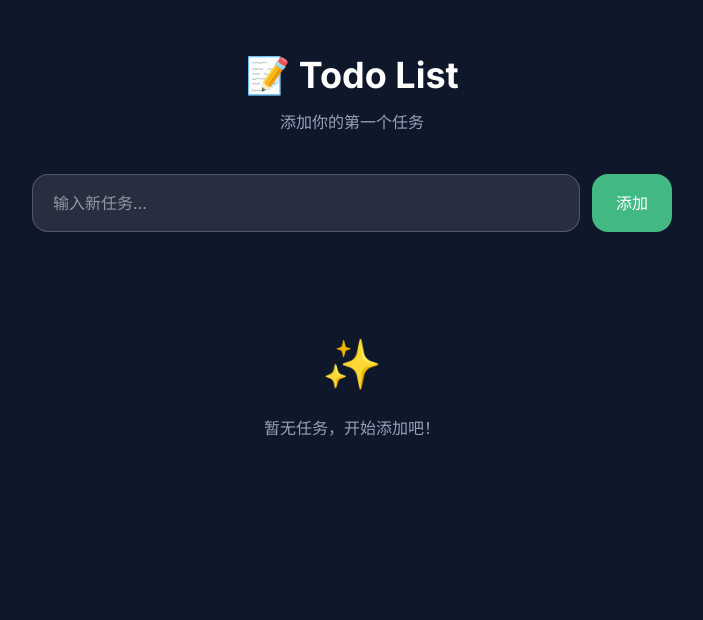
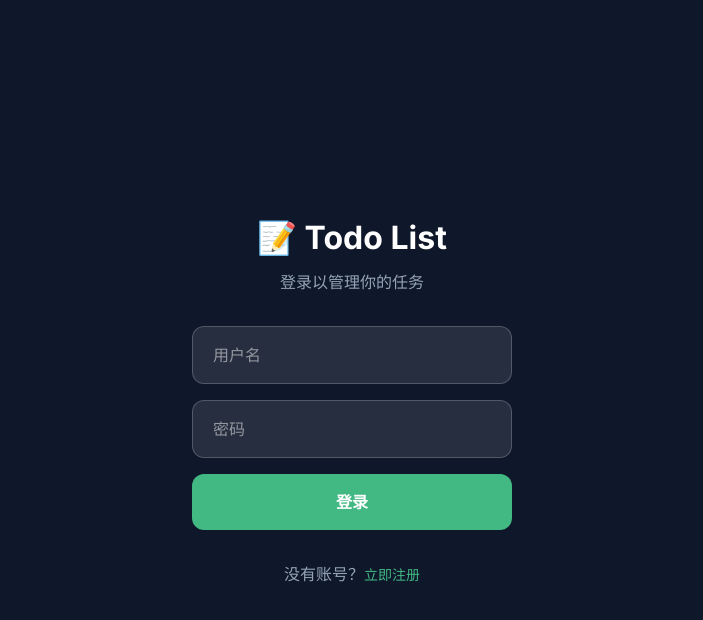
Before and after one commit to zyileven/myClawBot, a Next.js app: page / in a window 1280 px wide. Shown: the top 620 px of the page, without its empty margins (288-991 px from the left). Built offline with nearby package versions, Linux system fonts and the light colour scheme.

Commit message:
feat: 添加登录注册功能，用户数据独立存储
- 登录/注册/退出功能
- 每个用户独立的 todo 数据（localStorage 隔离）
- 密码验证
- 主题色统一为 Vue 绿色

```diff
--- a/src/app/page.tsx
+++ b/src/app/page.tsx
@@ -1,6 +1,13 @@
 "use client";
 
 import { useState, useEffect } from "react";
+
+interface User {
+  id: string;
+  username: string;
+  password: string;
+  createdAt: number;
+}
 
 interface Todo {
   id: string;
@@ -9,31 +16,142 @@ interface Todo {
   createdAt: number;
 }
 
+type View = "login" | "register" | "todos";
+
 export default function Home() {
+  const [view, setView] = useState<View>("login");
+  const [currentUser, setCurrentUser] = useState<User | null>(null);
   const [todos, setTodos] = useState<Todo[]>([]);
-  const [input, setInput] = useState("");
   const [mounted, setMounted] = useState(false);
 
-  // 从 localStorage 加载
+  // 表单状态
+  const [username, setUsername] = useState("");
+  const [password, setPassword] = useState("");
+  const [confirmPassword, setConfirmPassword] = useState("");
+  const [input, setInput] = useState("");
+  const [error, setError] = useState("");
+
+  // 初始化：检查是否已登录
   useEffect(() => {
-    const saved = localStorage.getItem("todos");
-    if (saved) {
+    const savedUser = localStorage.getItem("currentUser");
+    if (savedUser) {
       try {
-        setTodos(JSON.parse(saved));
+        const user = JSON.parse(savedUser);
+        setCurrentUser(user);
+        setView("todos");
+        // 加载该用户的 todos
+        const savedTodos = localStorage.getItem(`todos_${user.id}`);
+        if (savedTodos) {
+          setTodos(JSON.parse(savedTodos));
+        }
       } catch (e) {
-        console.error("Failed to parse todos:", e);
+        console.error("Failed to parse user:", e);
       }
     }
     setMounted(true);
   }, []);
 
-  // 保存到 localStorage
+  // 保存 todos
   useEffect(() => {
-    if (mounted) {
-      localStorage.setItem("todos", JSON.stringify(todos));
+    if (mounted && currentUser) {
+      localStorage.setItem(`todos_${currentUser.id}`, JSON.stringify(todos));
     }
-  }, [todos, mounted]);
+  }, [todos, currentUser, mounted]);
 
+  // 获取所有用户
+  const getUsers = (): User[] => {
+    const saved = localStorage.getItem("users");
+    return saved ? JSON.parse(saved) : [];
+  };
+
+  // 保存用户列表
+  const saveUsers = (users: User[]) => {
+    localStorage.setItem("users", JSON.stringify(users));
+  };
+
+  // 注册
+  const handleRegister = () => {
+    setError("");
+    if (!username.trim() || !password.trim()) {
+      setError("用户名和密码不能为空");
+      return;
+    }
+    if (password !== confirmPassword) {
+      setError("两次密码不一致");
+      return;
+    }
+    if (password.length < 4) {
+      setError("密码至少4位");
+      return;
+    }
+
+    const users = getUsers();
+    if (users.find(u => u.username === username.trim())) {
+      setError("用户名已存在");
+      return;
+    }
+
+    const newUser: User = {
+      id: crypto.randomUUID(),
+      username: username.trim(),
+      password: password,
+      createdAt: Date.now(),
+    };
+
+    users.push(newUser);
+    saveUsers(users);
+
+    // 自动登录
+    setCurrentUser(newUser);
+    localStorage.setItem("currentUser", JSON.stringify(newUser));
+    setTodos([]);
+    setView("todos");
+    setUsername("");
+    setPassword("");
+    setConfirmPassword("");
+  };
+
+  // 登录
+  const handleLogin = () => {
+    setError("");
+    if (!username.trim() || !password.trim()) {
+      setError("用户名和密码不能为空");
+      return;
+    }
+
+    const users = getUsers();
+    const user = users.find(u => u.username === username.trim() && u.password === password);
+
+    if (!user) {
+      setError("用户名或密码错误");
+      return;
+    }
+
+    setCurrentUser(user);
+    localStorage.setItem("currentUser", JSON.stringify(user));
+
+    // 加载该用户的 todos
+    const savedTodos = localStorage.getItem(`todos_${user.id}`);
+    if (savedTodos) {
+      setTodos(JSON.parse(savedTodos));
+    } else {
+      setTodos([]);
+    }
+
+    setView("todos");
+    setUsername("");
+    setPassword("");
+  };
+
+  // 退出登录
+  const handleLogout = () => {
+    setCurrentUser(null);
+    localStorage.removeItem("currentUser");
+    setTodos([]);
+    setView("login");
+  };
+
+  // Todo 操作
   const addTodo = () => {
     if (input.trim() === "") return;
     const newTodo: Todo = {
@@ -65,20 +183,185 @@ export default function Home() {
   const completedCount = todos.filter((t) => t.completed).length;
   const totalCount = todos.length;
 
+  if (!mounted) return null;
+
+  // 登录/注册页面样式
+  const inputStyle = {
+    width: "100%",
+    padding: "1rem 1.25rem",
+    borderRadius: "0.75rem",
+    background: "rgba(255,255,255,0.1)",
+    border: "1px solid rgba(255,255,255,0.2)",
+    color: "white",
+    outline: "none",
+    fontSize: "1rem",
+  };
+
+  const buttonStyle = {
+    width: "100%",
+    padding: "1rem",
+    borderRadius: "0.75rem",
+    background: "#42b883",
+    color: "white",
+    fontWeight: 600,
+    border: "none",
+    cursor: "pointer",
+    fontSize: "1rem",
+  };
+
+  const linkButtonStyle = {
+    background: "none",
+    border: "none",
+    color: "#42b883",
+    cursor: "pointer",
+    fontSize: "0.875rem",
+    padding: 0,
+  };
+
+  // 登录页面
+  if (view === "login") {
+    return (
+      <main style={{ minHeight: "100vh", background: "#0f172a", display: "flex", alignItems: "center", justifyContent: "center" }}>
+        <div style={{ width: "100%", maxWidth: "24rem", padding: "2rem" }}>
+          <div style={{ textAlign: "center", marginBottom: "2rem" }}>
+            <h1 style={{ fontSize: "2rem", fontWeight: "bold", color: "white", marginBottom: "0.5rem" }}>
+              📝 Todo List
+            </h1>
+            <p style={{ color: "#94a3b8" }}>登录以管理你的任务</p>
+          </div>
+
+          <div style={{ display: "flex", flexDirection: "column", gap: "1rem" }}>
+            <input
+              type="text"
+              placeholder="用户名"
+              value={username}
+              onChange={(e) => setUsername(e.target.value)}
+              onKeyDown={(e) => e.key === "Enter" && handleLogin()}
+              style={inputStyle}
+            />
+            <input
+              type="password"
+              placeholder="密码"
+              value={password}
+              onChange={(e) => setPassword(e.target.value)}
+              onKeyDown={(e) => e.key === "Enter" && handleLogin()}
+              style={inputStyle}
+            />
+
+            {error && (
+              <p style={{ color: "#ef4444", fontSize: "0.875rem", margin: 0 }}>{error}</p>
+            )}
+
+            <button onClick={handleLogin} style={buttonStyle}>
+              登录
+            </button>
+
+            <div style={{ textAlign: "center", marginTop: "1rem" }}>
+              <span style={{ color: "#94a3b8" }}>没有账号？</span>
+              <button onClick={() => { setView("register"); setError(""); }} style={linkButtonStyle}>
+                立即注册
+              </button>
+            </div>
+          </div>
+        </div>
+      </main>
+    );
+  }
+
+  // 注册页面
+  if (view === "register") {
+    return (
+      <main style={{ minHeight: "100vh", background: "#0f172a", display: "flex", alignItems: "center", justifyContent: "center" }}>
+        <div style={{ width: "100%", maxWidth: "24rem", padding: "2rem" }}>
+          <div style={{ textAlign: "center", marginBottom: "2rem" }}>
+            <h1 style={{ fontSize: "2rem", fontWeight: "bold", color: "white", marginBottom: "0.5rem" }}>
+              📝 创建账号
+            </h1>
+            <p style={{ color: "#94a3b8" }}>注册以开始使用</p>
+          </div>
+
+          <div style={{ display: "flex", flexDirection: "column", gap: "1rem" }}>
+            <input
+              type="text"
+              placeholder="用户名"
+              value={username}
+              onChange={(e) => setUsername(e.target.value)}
+              onKeyDown={(e) => e.key === "Enter" && handleRegister()}
+              style={inputStyle}
+            />
+            <input
+              type="password"
+              placeholder="密码"
+              value={password}
+              onChange={(e) => setPassword(e.target.value)}
+              onKeyDown={(e) => e.key === "Enter" && handleRegister()}
+              style={inputStyle}
+            />
+            <input
+              type="password"
+              placeholder="确认密码"
+              value={confirmPassword}
+              onChange={(e) => setConfirmPassword(e.target.value)}
+              onKeyDown={(e) => e.key === "Enter" && handleRegister()}
+              style={inputStyle}
+            />
+
+            {error && (
+              <p style={{ color: "#ef4444", fontSize: "0.875rem", margin: 0 }}>{error}</p>
+            )}
+
+            <button onClick={handleRegister} style={buttonStyle}>
+              注册
+            </button>
+
+            <div style={{ textAlign: "center", marginTop: "1rem" }}>
+              <span style={{ color: "#94a3b8" }}>已有账号？</span>
+              <button onClick={() => { setView("login"); setError(""); }} style={linkButtonStyle}>
+                立即登录
+              </button>
+            </div>
+          </div>
+        </div>
+      </main>
+    );
+  }
+
+  // Todo 列表页面
   return (
     <main style={{ minHeight: "100vh", background: "#0f172a" }}>
       <div style={{ maxWidth: "42rem", margin: "0 auto", padding: "3rem 1rem" }}>
         {/* Header */}
-        <div style={{ textAlign: "center", marginBottom: "2.5rem" }}>
-          <h1 style={{ fontSize: "2.25rem", fontWeight: "bold", color: "white", marginBottom: "0.5rem" }}>
-            📝 Todo List
-          </h1>
-          <p style={{ color: "#94a3b8" }}>
-            {totalCount > 0
-              ? `${completedCount} / ${totalCount} 已完成`
-              : "添加你的第一个任务"}
-          </p>
+        <div style={{ display: "flex", justifyContent: "space-between", alignItems: "center", marginBottom: "2.5rem" }}>
+          <div>
+            <h1 style={{ fontSize: "2.25rem", fontWeight: "bold", color: "white", marginBottom: "0.25rem" }}>
+              📝 Todo List
+            </h1>
+            <p style={{ color: "#94a3b8", margin: 0 }}>
+              欢迎，{currentUser?.username}
+            </p>
+          </div>
+          <button
+            onClick={handleLogout}
+            style={{
+              padding: "0.5rem 1rem",
+              borderRadius: "0.5rem",
+              background: "rgba(255,255,255,0.1)",
+              color: "#94a3b8",
+              border: "none",
+              cursor: "pointer",
+              fontSize: "0.875rem",
+            }}
+          >
+            退出
+          </button>
         </div>
+
+        {/* 进度 */}
+        <p style={{ color: "#94a3b8", marginBottom: "2rem" }}>
+          {totalCount > 0
+            ? `${completedCount} / ${totalCount} 已完成`
+            : "添加你的第一个任务"}
+        </p>
 
         {/* Input */}
         <div style={{ display: "flex", gap: "0.75rem", marginBottom: "2rem" }}>
@@ -153,12 +436,13 @@ export default function Home() {
                   width: "1.5rem",
                   height: "1.5rem",
                   borderRadius: "50%",
-                  border: `2px solid ${todo.completed ? "#22c55e" : "#94a3b8"}`,
-                  background: todo.completed ? "#22c55e" : "transparent",
+                  border: `2px solid ${todo.completed ? "#42b883" : "#94a3b8"}`,
+                  background: todo.completed ? "#42b883" : "transparent",
                   display: "flex",
                   alignItems: "center",
                   justifyContent: "center",
                   cursor: "pointer",
+                  flexShrink: 0,
                 }}
               >
                 {todo.completed && (
@@ -186,6 +470,7 @@ export default function Home() {
                   border: "none",
                   cursor: "pointer",
                   color: "#94a3b8",
+                  flexShrink: 0,
                 }}
               >
                 <svg width="20" height="20" viewBox="0 0 24 24" fill="none" stroke="currentColor" strokeWidth="2">
```
